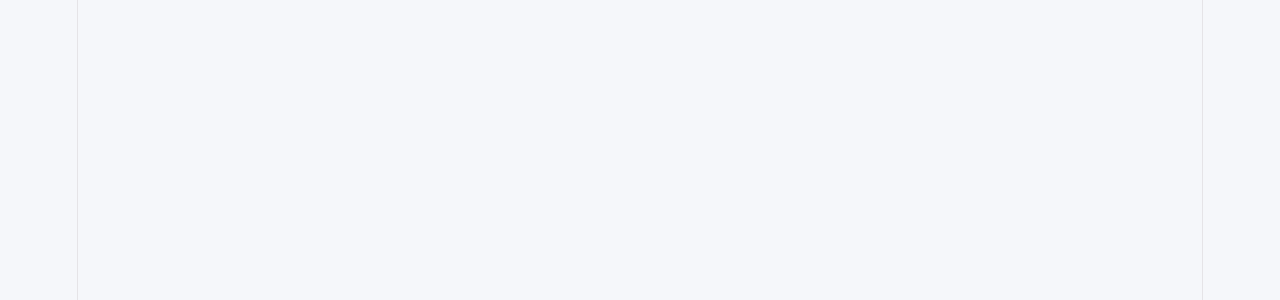
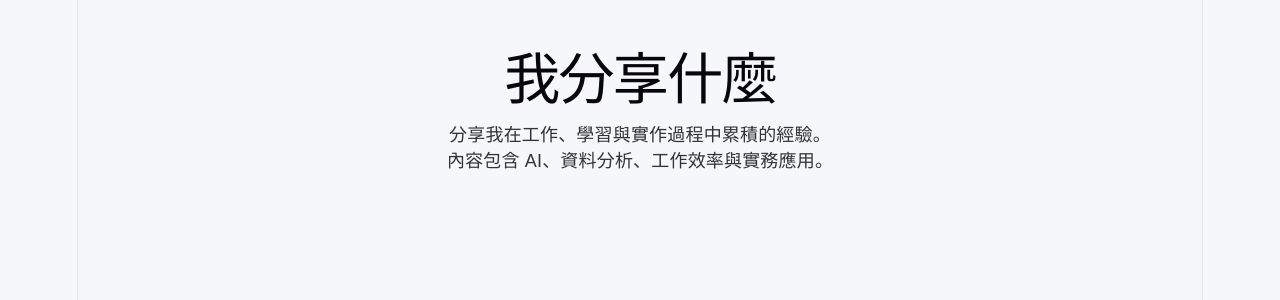
Before and after one commit to jouliwen-sant1120/sant-learning-notes, a React (Vite) app: page /sant-learning-notes/courses in a window 1280 px wide. Before the commit this address had no page. Shown: the top 300 px of the page. Built offline with nearby package versions, Linux system fonts and the light colour scheme.

Commit message:
feat: 完成我分享什麼獨立頁面與Navbar路由連結 (Day028)

```diff
--- a/src/App.jsx
+++ b/src/App.jsx
@@ -1,3 +1,4 @@
+import Courses from "./pages/Courses";
 import About from "./pages/About";
 import "./App.css";
 import { Routes, Route } from "react-router-dom";
@@ -11,6 +12,7 @@ function App() {
       <Route path="/about" element={<About />} />
       <Route path="/" element={<Home />} />
       <Route path="/articles/ai-workflow" element={<AiWorkflow />} />
+      <Route path="/courses" element={<Courses />} />
     </Routes>
   );
 }
--- a/src/components/Navbar/Navbar.jsx
+++ b/src/components/Navbar/Navbar.jsx
@@ -10,7 +10,7 @@ function Navbar() {
       <nav>
         <Link to="/">首頁</Link>
         <Link to="/about">關於我</Link>
-        <a href="#courses">我分享什麼</a>
+        <Link to="/courses">我分享什麼</Link>
         <a href="#articles">精選文章</a>
         <a href="#resources">免費資源</a>
         <a href="#results">成果分享</a>
--- /dev/null
+++ b/src/pages/Courses.jsx
@@ -0,0 +1,17 @@
+function Courses() {
+  return (
+    <main>
+      <h1>我分享什麼</h1>
+
+      <p>
+        分享我在工作、學習與實作過程中累積的經驗。
+      </p>
+
+      <p>
+        內容包含 AI、資料分析、工作效率與實務應用。
+      </p>
+    </main>
+  );
+}
+
+export default Courses;
```
Also changed, not shown: 1 other file (tests, documents, lock files or other folders).
